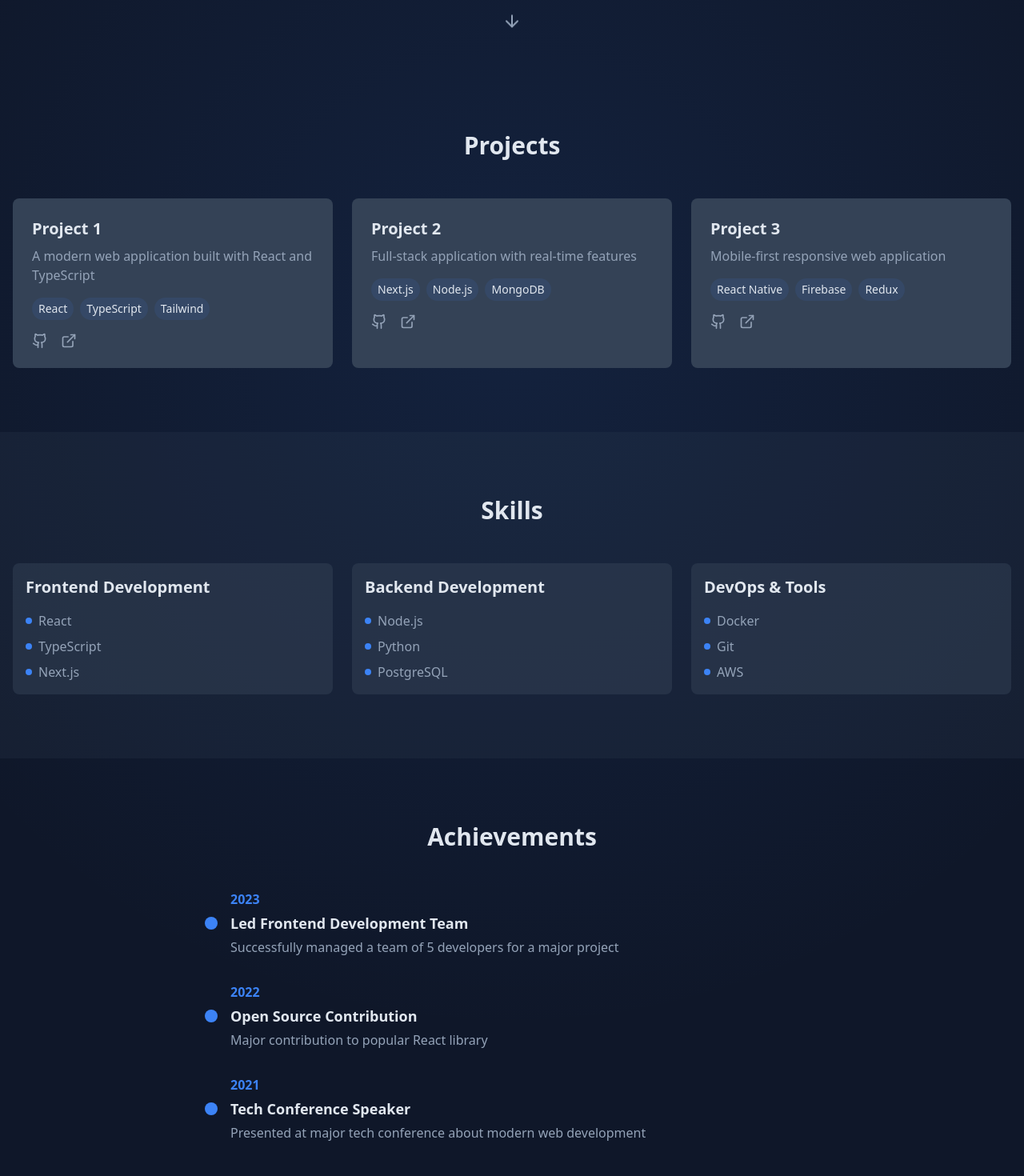
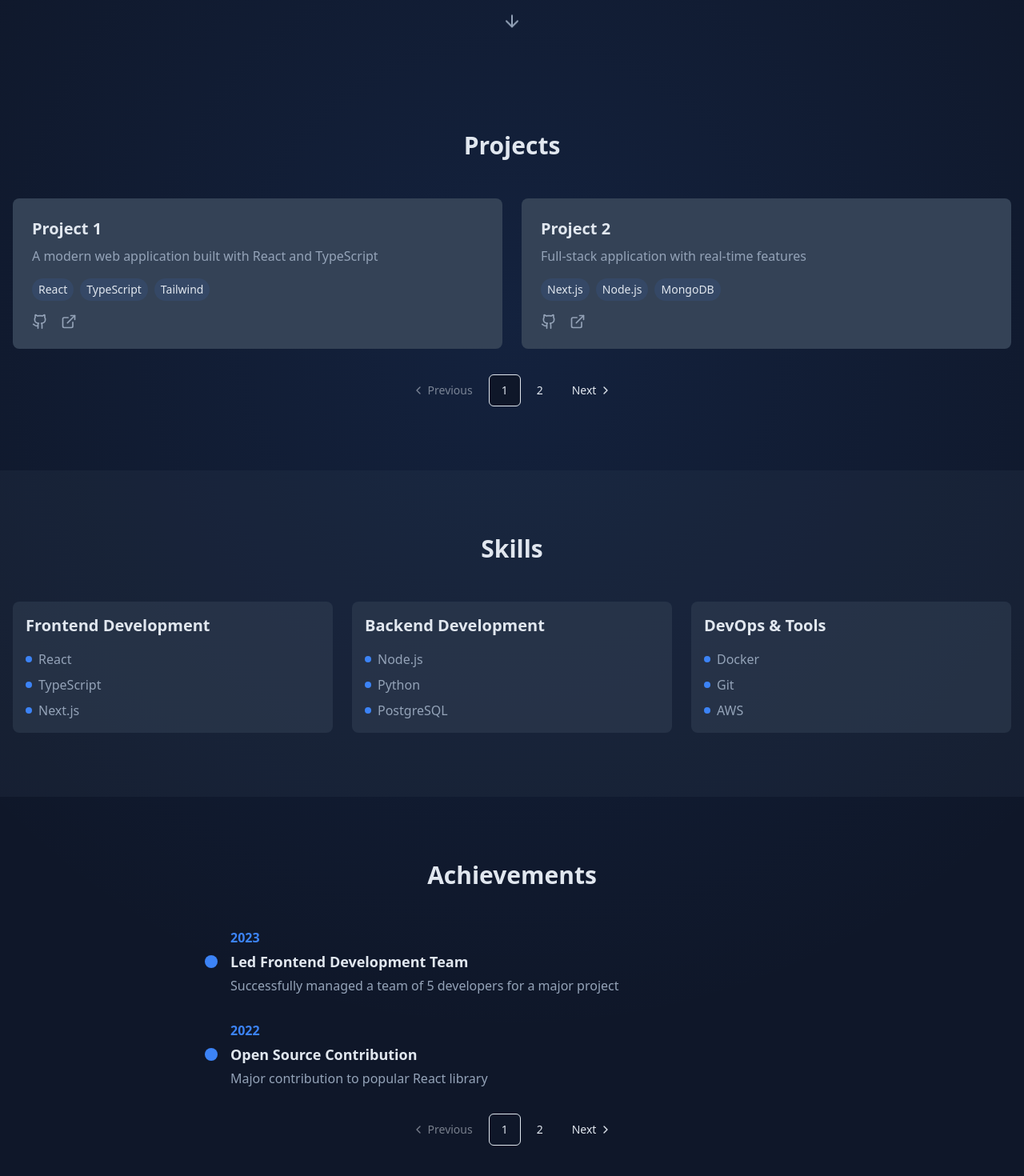
Before and after one commit to GiorgosIo/Portfolio, a React (Vite) app: page / in a window 1280 px wide. Shown: the part 716-2186 px from the top of the page at 80% size. Built offline with nearby package versions, Linux system fonts and the light colour scheme.

Commit message:
Add pagination to sections
Implement pagination for the projects and achievements sections to enhance navigation and user experience.
[skip gpt_engineer]

```diff
--- a/src/components/Achievements.tsx
+++ b/src/components/Achievements.tsx
@@ -1,4 +1,13 @@
 import { motion } from "framer-motion";
+import { useState } from "react";
+import {
+  Pagination,
+  PaginationContent,
+  PaginationItem,
+  PaginationLink,
+  PaginationNext,
+  PaginationPrevious,
+} from "./ui/pagination";
 
 const achievements = [
   {
@@ -18,7 +27,17 @@ const achievements = [
   },
 ];
 
+const ITEMS_PER_PAGE = 2;
+
 const Achievements = () => {
+  const [currentPage, setCurrentPage] = useState(1);
+  const totalPages = Math.ceil(achievements.length / ITEMS_PER_PAGE);
+
+  const paginatedAchievements = achievements.slice(
+    (currentPage - 1) * ITEMS_PER_PAGE,
+    currentPage * ITEMS_PER_PAGE
+  );
+
   return (
     <section className="py-20 px-4" id="achievements">
       <motion.div
@@ -30,7 +49,7 @@ const Achievements = () => {
       >
         <h2 className="text-3xl font-bold mb-12 text-center">Achievements</h2>
         <div className="space-y-8">
-          {achievements.map((achievement, index) => (
+          {paginatedAchievements.map((achievement, index) => (
             <motion.div
               key={index}
               initial={{ opacity: 0, x: -20 }}
@@ -47,6 +66,35 @@ const Achievements = () => {
             </motion.div>
           ))}
         </div>
+        {totalPages > 1 && (
+          <Pagination className="mt-8">
+            <PaginationContent>
+              <PaginationItem>
+                <PaginationPrevious
+                  onClick={() => setCurrentPage((prev) => Math.max(prev - 1, 1))}
+                  className={currentPage === 1 ? "pointer-events-none opacity-50" : "cursor-pointer"}
+                />
+              </PaginationItem>
+              {Array.from({ length: totalPages }).map((_, i) => (
+                <PaginationItem key={i}>
+                  <PaginationLink
+                    onClick={() => setCurrentPage(i + 1)}
+                    isActive={currentPage === i + 1}
+                    className="cursor-pointer"
+                  >
+                    {i + 1}
+                  </PaginationLink>
+                </PaginationItem>
+              ))}
+              <PaginationItem>
+                <PaginationNext
+                  onClick={() => setCurrentPage((prev) => Math.min(prev + 1, totalPages))}
+                  className={currentPage === totalPages ? "pointer-events-none opacity-50" : "cursor-pointer"}
+                />
+              </PaginationItem>
+            </PaginationContent>
+          </Pagination>
+        )}
       </motion.div>
     </section>
   );
--- a/src/components/Projects.tsx
+++ b/src/components/Projects.tsx
@@ -1,5 +1,14 @@
 import { motion } from "framer-motion";
 import { ExternalLink, Github } from "lucide-react";
+import { useState } from "react";
+import {
+  Pagination,
+  PaginationContent,
+  PaginationItem,
+  PaginationLink,
+  PaginationNext,
+  PaginationPrevious,
+} from "./ui/pagination";
 
 const projects = [
   {
@@ -25,7 +34,17 @@ const projects = [
   },
 ];
 
+const ITEMS_PER_PAGE = 2;
+
 const Projects = () => {
+  const [currentPage, setCurrentPage] = useState(1);
+  const totalPages = Math.ceil(projects.length / ITEMS_PER_PAGE);
+
+  const paginatedProjects = projects.slice(
+    (currentPage - 1) * ITEMS_PER_PAGE,
+    currentPage * ITEMS_PER_PAGE
+  );
+
   return (
     <section className="py-20 px-4" id="projects">
       <motion.div
@@ -35,8 +54,8 @@ const Projects = () => {
         transition={{ duration: 0.6 }}
       >
         <h2 className="text-3xl font-bold mb-12 text-center">Projects</h2>
-        <div className="grid grid-cols-1 md:grid-cols-2 lg:grid-cols-3 gap-6 max-w-7xl mx-auto">
-          {projects.map((project, index) => (
+        <div className="grid grid-cols-1 md:grid-cols-2 gap-6 max-w-7xl mx-auto">
+          {paginatedProjects.map((project, index) => (
             <motion.div
               key={index}
               initial={{ opacity: 0, y: 20 }}
@@ -74,6 +93,35 @@ const Projects = () => {
             </motion.div>
           ))}
         </div>
+        {totalPages > 1 && (
+          <Pagination className="mt-8">
+            <PaginationContent>
+              <PaginationItem>
+                <PaginationPrevious
+                  onClick={() => setCurrentPage((prev) => Math.max(prev - 1, 1))}
+                  className={currentPage === 1 ? "pointer-events-none opacity-50" : "cursor-pointer"}
+                />
+              </PaginationItem>
+              {Array.from({ length: totalPages }).map((_, i) => (
+                <PaginationItem key={i}>
+                  <PaginationLink
+                    onClick={() => setCurrentPage(i + 1)}
+                    isActive={currentPage === i + 1}
+                    className="cursor-pointer"
+                  >
+                    {i + 1}
+                  </PaginationLink>
+                </PaginationItem>
+              ))}
+              <PaginationItem>
+                <PaginationNext
+                  onClick={() => setCurrentPage((prev) => Math.min(prev + 1, totalPages))}
+                  className={currentPage === totalPages ? "pointer-events-none opacity-50" : "cursor-pointer"}
+                />
+              </PaginationItem>
+            </PaginationContent>
+          </Pagination>
+        )}
       </motion.div>
     </section>
   );
```
